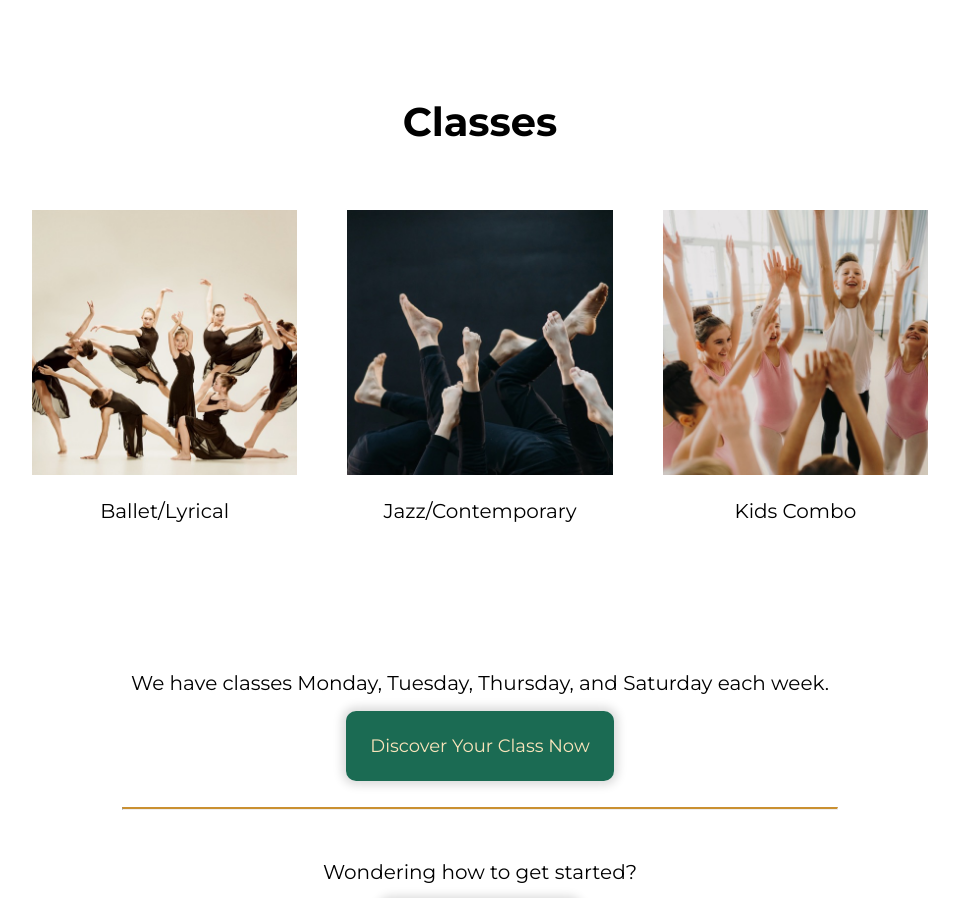
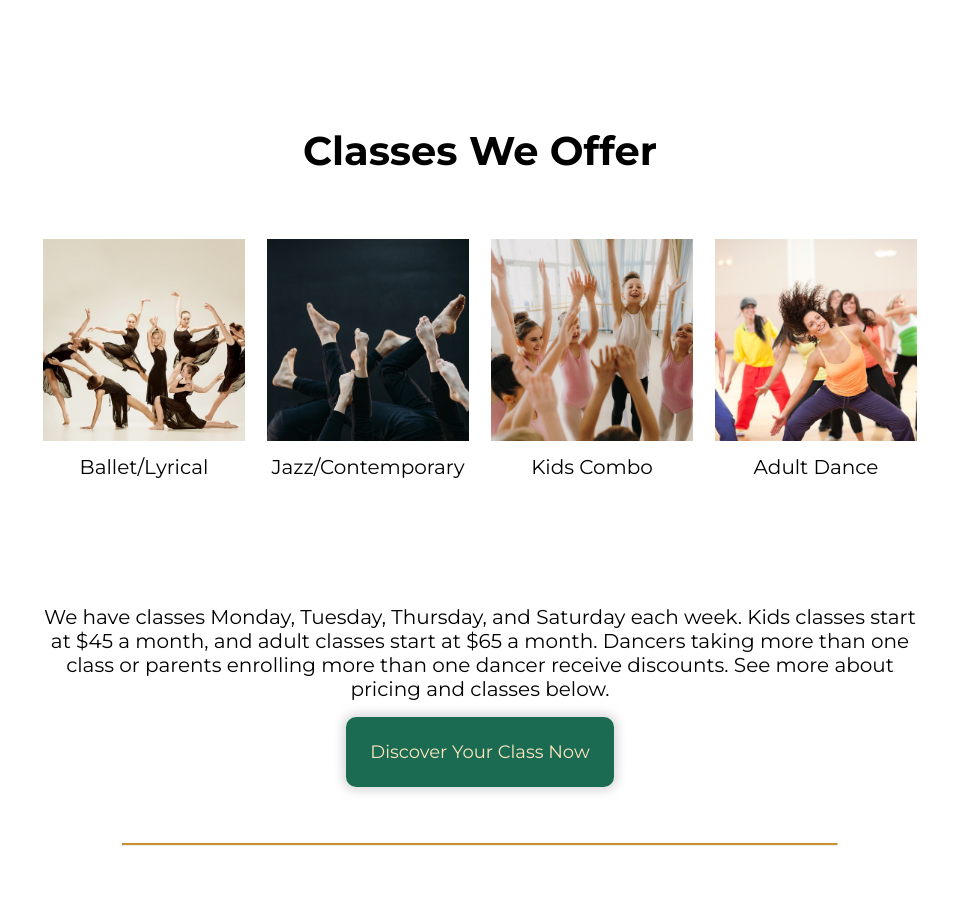
Before and after one commit to joshmcmullin/treasuredDanceStudio, a React (Create React App) app: page / in a window 1280 px wide. Shown: the part 1062-1960 px from the top of the page, without its empty margins (160-1119 px from the left). Built offline with nearby package versions, Linux system fonts and the light colour scheme.

Commit message:
Add adult dance to classes & home page. Update font of paragraphs to be the same across the website. Update h2 & h3 tags to be more relevant to page content. Add age, price, & time to all class cards. Add small paragraph to home page & classes page talking about discounts.

```diff
--- a/src/components/ClassCard.jsx
+++ b/src/components/ClassCard.jsx
@@ -8,6 +8,9 @@ function ClassCard(props) {
       </div>
       <div className='class-card-text-div'>
         <h2>{props.heading}</h2>
+        <h3>Ages {props.age}</h3>
+        <h3>{props.price}</h3>
+        <h3>{props.time}</h3>
         <p>{props.content}</p>
       </div>
     </div>
--- a/src/pages/classes.jsx
+++ b/src/pages/classes.jsx
@@ -10,11 +10,19 @@ import {Link} from 'react-router-dom';
 function Classes() {
   return (
     <div>
-      <h1>Classes</h1>
+      <h1>Dance Classes</h1>
       <img className='class-calendar' src={ClassCalendar} alt='Daily Class Calendar'></img>
+      <p className='class-intro-text'>
+        We offer different dance classes for the different age groups. There is
+        a discount for enrolling in more than one class, or for enrolling more
+        than one dancer in our classes.
+      </p>
       <ClassCard
         image={BalletHomeImg}
         heading='Ballet/Lyrical'
+        age='7+'
+        price='$65 per month'
+        time='Monday 7:30 - 8:30pm'
         content="Ballet is a core foundation for other dance styles. Here at
                 Treasured Dance Studio we will use several ballet terms and guidelines
                 to help our students gain the knowledge they need to succeed in dance.
@@ -25,6 +33,9 @@ function Classes() {
       <ClassCard
         image={JazzHomeImg}
         heading='Jazz/Contemporary'
+        age='7+'
+        price='$65 per month'
+        time='Tuesday 7:30 - 8:30pm'
         content="Jazz is all about energy, variety, and strength. We
                 pair contemporary with jazz so dancers can learn
                 necessary variety through floor work, standing, isolation,
@@ -36,6 +47,9 @@ function Classes() {
       <ClassCard
         image={KidsHomeImg}
         heading='Kids Combo'
+        age='2-6'
+        price='$45 or 55 per month (2-3 or 4-6)'
+        time='Saturday 11:30am - 12:30pm'
         content="Kids combo! These classes are so fun for kids ranging in ages
                 from 2-6. The combo class includes a mixture of ballet and
                 acrobatic arts. In these classes students will learn body movement,
@@ -44,6 +58,9 @@ function Classes() {
       <ClassCard
         image={AdultsHomeImg}
         heading='Adult Dance'
+        age='18+'
+        price='$65 per month'
+        time='Thursday 7:30 - 8:30pm'
         content="Adult dance is for those 18+ who want to keep dancing to their hearts
                 content. We will study genres like ballet, jazz, contemporary, and lyrical.
                 It is our philosophy that dance is for all ages. Each class will start
--- a/src/pages/get-started.jsx
+++ b/src/pages/get-started.jsx
@@ -4,7 +4,7 @@ import '../styles.css';
 
 function GetStarted() {
   return (
-    <div>
+    <div className='get-started-outer'>
       <h1>Get Started</h1>
       <p>
         To schedule a <strong>FREE</strong> class, call us at
@@ -13,7 +13,7 @@ function GetStarted() {
       </p>
       <Contact />
       <div className='get-started-info-div'>
-        <h2>Unsure what to wear and bring to class?</h2>
+        <h2>What should you bring to class?</h2>
         <h3>Ballet/Lyrical</h3>
         <ul>
           <li>Leotard of any color</li>
@@ -39,9 +39,16 @@ function GetStarted() {
           <li>Ballet slippers</li>
           <li>Water bottle with name on it</li>
           <li>Hair up and out of face</li>
-      </ul>
+        </ul>
+        <h3>Adult Dance</h3>
+        <ul>
+          <li>Clothes that you can move and feel comfortable in</li>
+          <li>Jazz shoes or ballet slippers</li>
+          <li>Water bottle</li>
+          <li>Hair up and out of face</li>
+        </ul>
       <p>
-        Due to using space at a studio, we <strong>cannot </strong>
+        Due to using space at a studio, we cannot
         have bare feet or half-sole shoes. We want to respect the
         facilities, so please come in proper class attire.
       </p>
--- a/src/pages/home.jsx
+++ b/src/pages/home.jsx
@@ -4,6 +4,7 @@ import HomeClassCard from '../components/HomeClassCard';
 import BalletHomeImg from '../images/balletHomeImg.JPEG';
 import JazzHomeImg from '../images/jazzHomeImg.JPEG';
 import KidsHomeImg from '../images/kidsHomeImg.JPEG';
+import AdultsHomeImg from '../images/adultsHomeImg.jpg';
 import StudioFullImg from '../images/studioFullShot.jpg';
 import LocationImg from '../images/locationMap.png';
 import '../styles.css'
@@ -25,8 +26,9 @@ function Home() {
         <h3>- Our Motto</h3>
       </div>
       <hr className='home-hr'/>
-      <h2 className='home-class-title'>Classes</h2>
+      <h2 className='home-class-title'>Classes We Offer</h2>
       <div className='home-class-container'>
+        <div className='home-class-subcontainer'>
           <HomeClassCard
             name='Ballet/Lyrical'
             image={BalletHomeImg}
@@ -37,14 +39,27 @@ function Home() {
             image={JazzHomeImg}
             alt='Group of 4 pairs of feet posing in contemporary way'
           />
+        </div>
+        <div className='home-class-subcontainer'>
           <HomeClassCard
             name='Kids Combo'
             image={KidsHomeImg}
             alt='Children and instructor in a circle with hands raised cheering'
           />
+          <HomeClassCard
+            name='Adult Dance'
+            image={AdultsHomeImg}
+            alt='Adult dance class'
+          />
+        </div>
       </div>
       <div className='home-bottom-div'>
-        <p>We have classes Monday, Tuesday, Thursday, and Saturday each week.</p>
+        <p>
+          We have classes Monday, Tuesday, Thursday, and Saturday each week. Kids classes start
+          at $45 a month, and adult classes start at $65 a month. Dancers taking more than one
+          class or parents enrolling more than one dancer receive discounts. See more about pricing
+          and classes below.
+        </p>
         <Link className='home-bottom-div-link' to='/classes'>Discover Your Class Now</Link>
         <hr className='home-hr-2'></hr>
         <p>Wondering how to get started?</p>
--- a/src/styles.css
+++ b/src/styles.css
@@ -94,23 +94,6 @@ body {
 .site-logo {
     width: 175px;
 }
-
-/* .site-logo-long {
-    width: 300px;
-    display: none;
-} */
-
-/* @media screen and (min-width: 1500px) {
-
-    .site-logo {
-        display: none;
-    }
-
-    .site-logo-long {
-        display: inherit;
-    }
-
-} */
 
 @media screen and (max-width: 768px) {
     .hamburger {
@@ -262,6 +245,7 @@ body {
 .home-welcome-content {
     text-align: center;
     margin-bottom: 3rem;
+    font-size: 1.25rem;
 }
 
 .home-studio-img-div {
@@ -277,7 +261,6 @@ body {
 }
 
 .home-hr {
-    /* color: #1B6B53; */
     color: #CA9031;
     border-top: 2px solid;
     margin-top: 3rem;
@@ -327,10 +310,12 @@ body {
 
 .home-class-text {
     font-size: 1.25rem;
+    margin-top: 10px;
+    margin-bottom: 30px;
 }
 
 .home-bottom-div{
-    margin: 8rem auto;
+    margin: 6rem auto;
     text-align: center;
 }
 
@@ -357,10 +342,8 @@ body {
 
 .home-hr-2 {
     border-top: 2px solid;
-    /* color: #1B6B53;
-    color: #F9E4BB; */
     color: #CA9031;
-    margin-top: 50px;
+    margin-top: 80px;
     margin-bottom: 50px;
     margin-right: 10%;
     margin-left: 10%;
@@ -368,6 +351,14 @@ body {
 
 .home-address-div {
     text-align: center;
+}
+
+.home-address-div > h2 {
+    font-size: 2rem;
+}
+
+.home-address-div > p {
+    font-size: 1.25rem;
 }
 
 .home-location-img-div {
@@ -404,6 +395,35 @@ body {
 
     .home-bottom-div {
         margin-top: 0;
+    }
+
+}
+
+@media screen and (min-width: 769px) {
+
+    .home-class-container {
+        flex-direction: column;
+    }
+
+    .home-class-subcontainer {
+        display: flex;
+        margin-right: 0px;
+    }
+
+    .home-class-container > div:not(:last-child) {
+        margin-right: 0px;
+    }
+
+    .home-class-img {
+        width: 90%;
+    }
+
+}
+
+@media screen and (min-width: 1200px) {
+
+    .home-class-container {
+        flex-direction: row;
     }
 
 }
@@ -485,6 +505,11 @@ body {
     width: 100%;
 }
 
+.class-intro-text {
+    font-size: 1.25rem;
+    margin-top: 3rem;
+}
+
 .class-card-sub-div {
     display: flex;
     margin-top: 5rem;
@@ -505,7 +530,14 @@ body {
 
 .class-card-text-div > h2 {
     margin-top: 0;
+    margin-bottom: 0;
     font-size: 1.8rem;
+}
+
+.class-card-text-div > h3 {
+    margin-top: 0;
+    margin-bottom: 0;
+    font-weight: 600;
 }
 
 .class-card-text-div > p {
@@ -601,6 +633,14 @@ body {
 
 /**************** GET STARTED ****************/
 
+.get-started-outer p {
+    font-size: 1.25rem;
+}
+
+.get-started-outer ul {
+    font-size: 1.25rem;
+}
+
 .get-started-contact-div {
     border-style: solid;
     border-width: 0px;
@@ -662,11 +702,17 @@ body {
     margin-top: 4rem;
     margin-bottom: 3rem;
     text-align: center;
+    font-size: 1.75rem;
+}
+
+.get-started-info-div > h3 {
+    font-size: 1.5rem;
 }
 
 .get-started-info-div > p {
-    margin-top: 2rem;
+    margin-top: 3rem;
     margin-bottom: 2rem;
+    font-size: 1.25rem;
 }
 
 @media screen and (max-width: 768px) {
```
Also changed, not shown: src/images/adultsHomeImg.jpg, src/images/adultsHomeImg2.jpg (added). Lines whose indentation alone changed are shown as unchanged.
